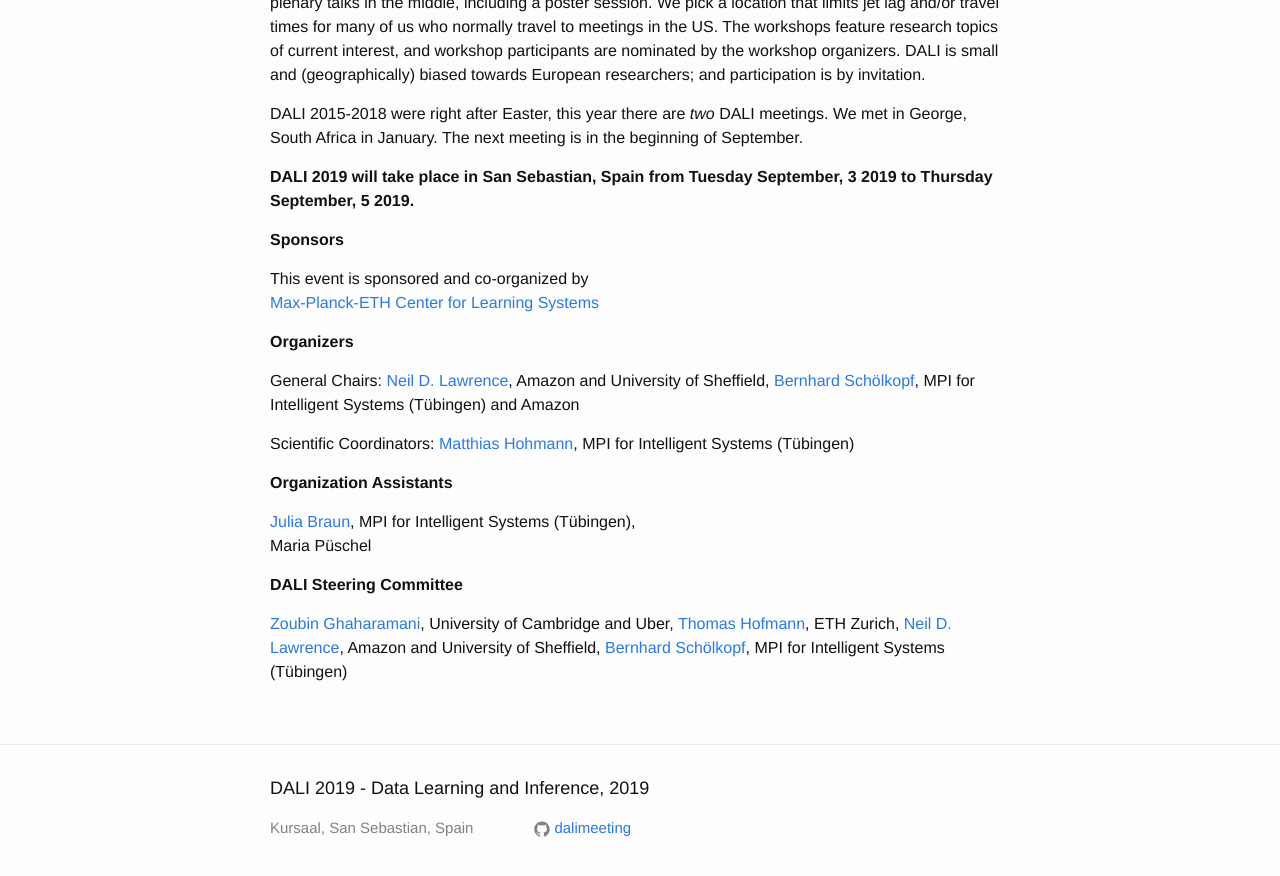
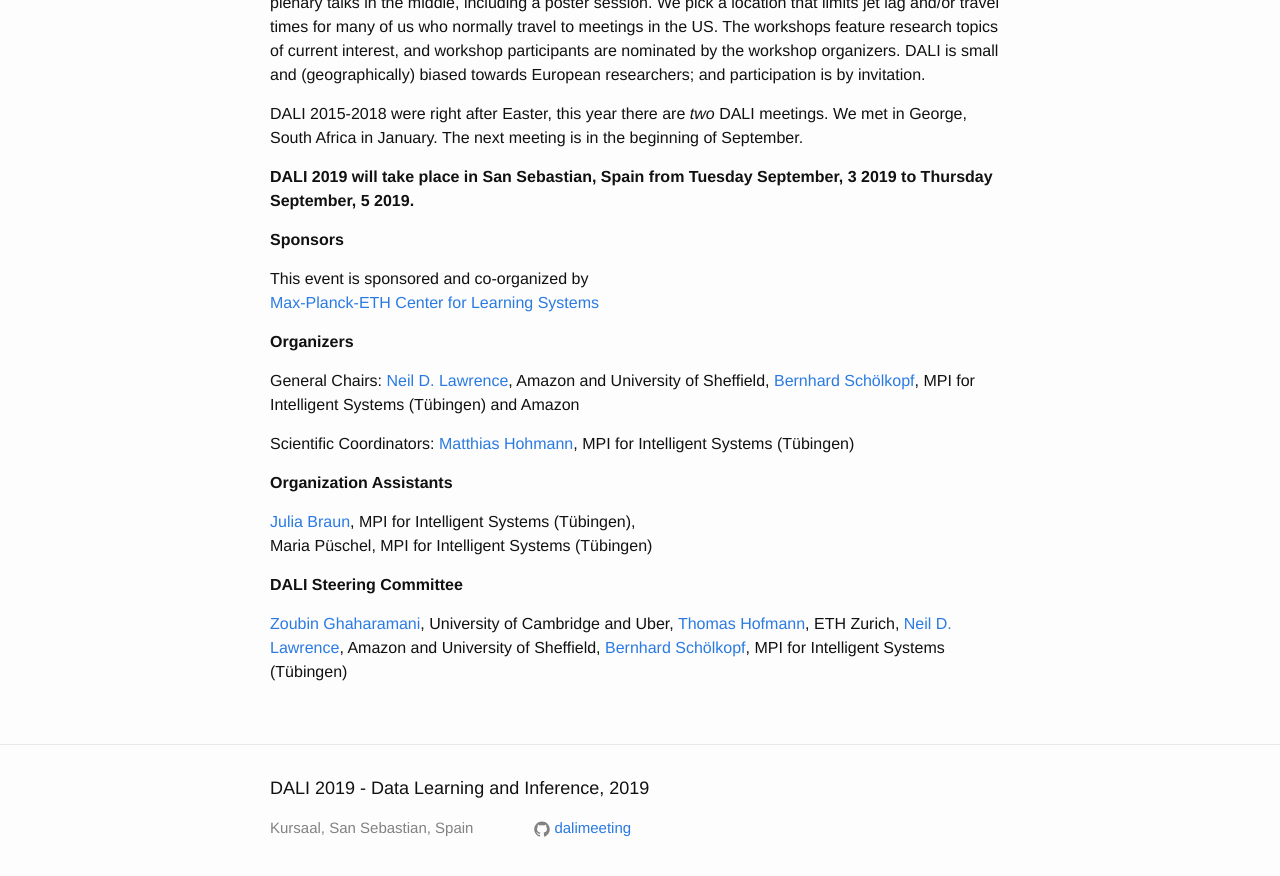
Before and after one commit to dalimeeting/dalimeeting.github.io, a Jekyll site: the page built from index.html, in a window 1280 px wide and 900 px high, scrolled down 591 px. Shown: the top 876 px of the window. Built offline with Jekyll 4.4.1, drawn with Linux system fonts in a browser that asks for light colours.

Commit message:
add affiliation for mpueschel

```diff
--- a/_config.yml
+++ b/_config.yml
@@ -42,6 +42,7 @@
     institute: MPI for Intelligent Systems (Tübingen)
   - given: Maria
     family: Püschel
+    institute: MPI for Intelligent Systems (Tübingen)
   steering:
   - given: Zoubin
     family: Ghaharamani
```
